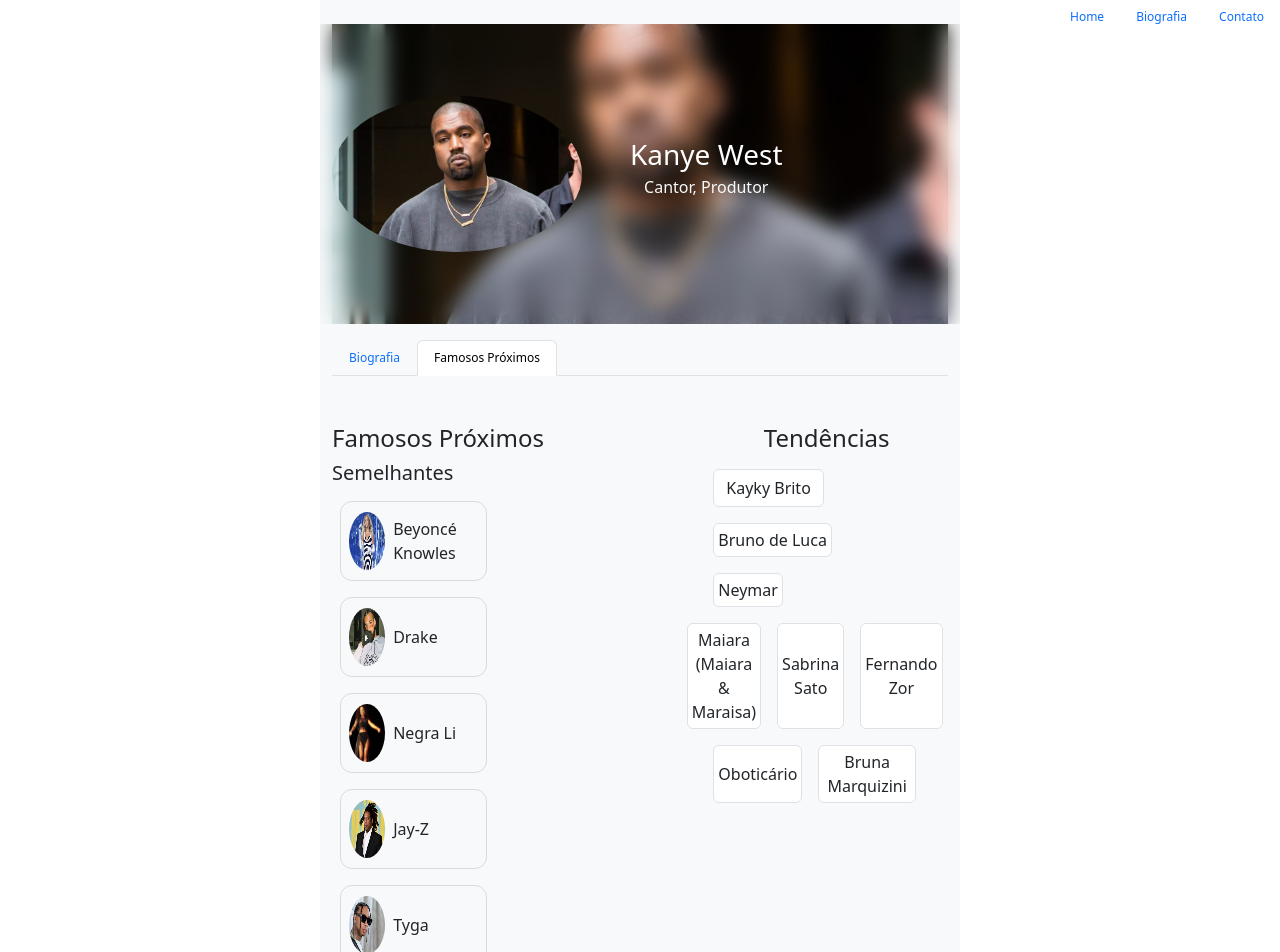
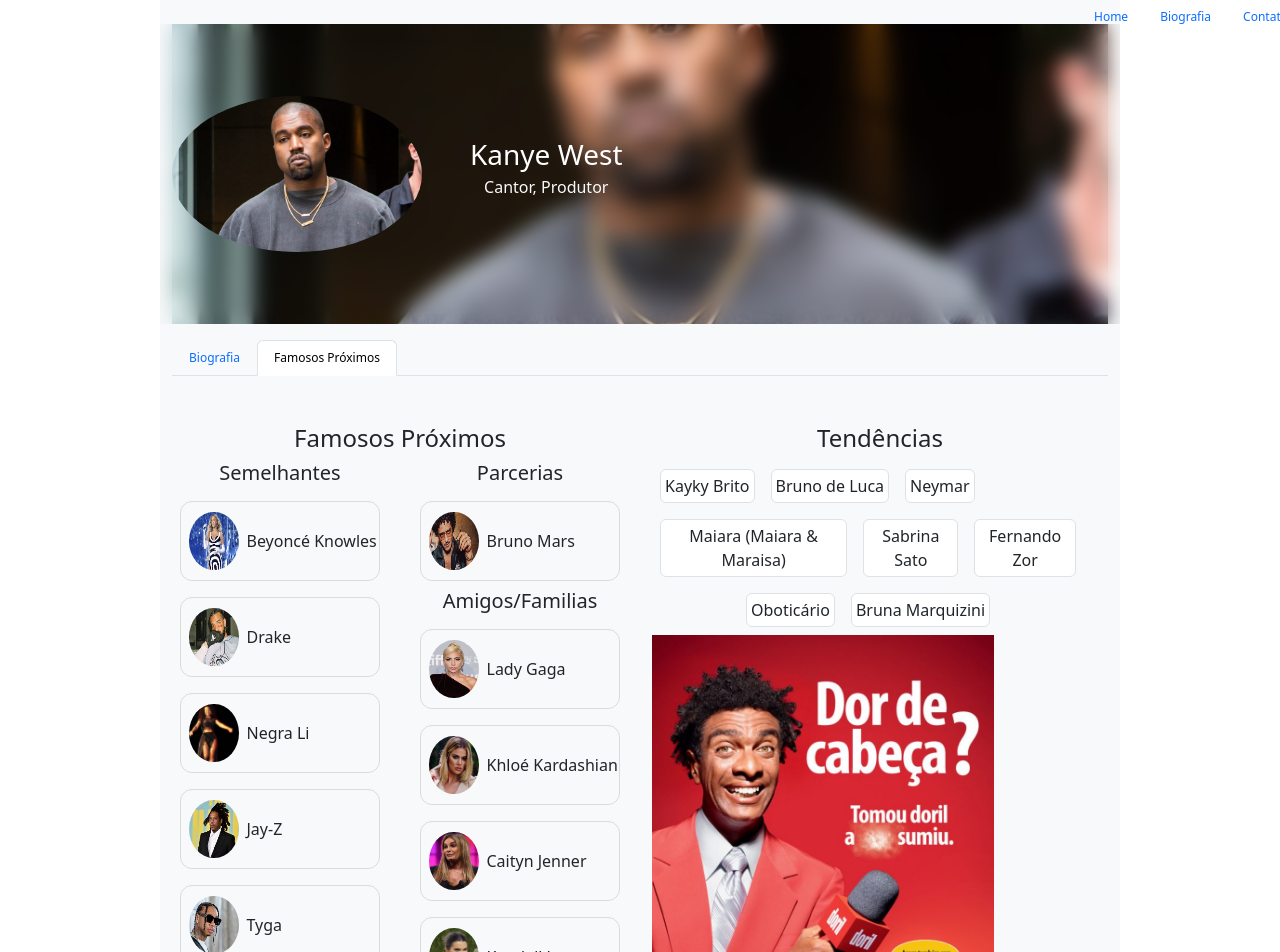
Before and after one commit to Renanluizssx/Projeto-Kanye-West, a React (Create React App) app in the folder myapp/: page /Famosos in a window 1280 px wide. Shown: the top 952 px of the page. Built offline with nearby package versions, Linux system fonts and the light colour scheme.

Commit message:
commitado

```diff
--- a/myapp/src/Componentes/boxes-artista/index.js
+++ b/myapp/src/Componentes/boxes-artista/index.js
@@ -4,7 +4,7 @@ import Col from "react-bootstrap/esm/Col";
 function DadosArtistas({ imagem, nome }) {
   return (
     <Row>
-      <Col lg={6}>
+      <Col xs={12} sm={12} md={12} lg={12}>
         <Box
           className="d-flex align-items-center"
           sx={{
--- a/myapp/src/Componentes/header-biografia/index.js
+++ b/myapp/src/Componentes/header-biografia/index.js
@@ -10,14 +10,14 @@ function HeaderBiografia({ Row, Col }) {
           <Row className="align-items-center container-header">
             <Col>
               <Row>
-                <Col className="d-flex align-items-center text-light flex-column flex-sm-column flex-lg-row">
+                <Col className="d-flex align-items-center text-light flex-column flex-sm-column flex-md-column flex-lg-row flex-xl-row flex-xxl-row">
                   <img
                     className="imagem-kanye-biografia h-100"
                     src={Kanye}
                     alt="imagem Kanye"
                   />
 
-                  <p className="text-center ms-sm-0 ms-lg-5">
+                  <p className="text-center ms-0 ms-sm-0 ms-md-0 ms-lg-5 ms-xl-5 ms-xxl-5">
                     <span className="fs-3">Kanye West</span>
                     <br /> Cantor, Produtor
                   </p>
--- a/myapp/src/Componentes/navegacao/index.js
+++ b/myapp/src/Componentes/navegacao/index.js
@@ -3,11 +3,16 @@ import { LinkContainer } from "react-router-bootstrap";
 function Navegacao({ Row, Col }) {
   return (
     <Row className="fixed-top">
-      <Col xs={12} sm={12}>
-        <Nav
-          className="justify-content-sm-end justify-content-end"
-          activeKey="/home"
-        >
+      <Col
+        xs={12}
+        sm={12}
+        md={12}
+        lg={12}
+        xl={12}
+        xxl={12}
+        className="d-flex ms-4 justify-content-end"
+      >
+        <Nav>
           <Nav.Item>
             <LinkContainer to="/">
               <Nav.Link>Home</Nav.Link>
--- a/myapp/src/Componentes/tendencias/index.js
+++ b/myapp/src/Componentes/tendencias/index.js
@@ -6,7 +6,7 @@ function Tendencias({ Row, Col }) {
       <h2 className="fs-4 text-center">Tendências</h2>
       <Row>
         <Col xs={12} className="tendencias-col justify-content-center">
-          <Button variant="p-1 mb-2 bg-white text-dark border tendencias m-2">
+          <Button className="p-1 mb-2 bg-white text-dark border tendencias m-2">
             Kayky Brito
           </Button>
 
@@ -18,7 +18,7 @@ function Tendencias({ Row, Col }) {
           </Button>
         </Col>
       </Row>
-      <Row className="d-sm-none d-lg-flex">
+      <Row className="d-sm-none d-md-block d-lg-block d-xl-block d-xxl-block">
         <Col xs={12} className="tendencias-col d-flex justify-content-center ">
           <Button className="p-1  mb-2 bg-white text-dark border tendencias m-2">
             Maiara (Maiara & Maraisa)
@@ -32,7 +32,7 @@ function Tendencias({ Row, Col }) {
           </Button>
         </Col>
       </Row>
-      <Row className="d-sm-none d-lg-flex">
+      <Row className="d-sm-none d-md-block d-lg-block d-xl-block d-xxl-block">
         <Col xs={12} className="tendencias-col d-flex justify-content-center">
           <Button className="p-1 mb-2 bg-white text-dark border m-2">
             Oboticário
--- a/myapp/src/pages/biografia/index.js
+++ b/myapp/src/pages/biografia/index.js
@@ -17,7 +17,7 @@ function Biografia() {
             <Row className="mt-5 flex-sm-row">
               <Col xs={12} sm={6} md={6} lg={6} xl={6} xxl={6}>
                 <Row className="caixa-detalhes fs-6">
-                  <h2 className="fs-4 text-center">Tendências</h2>
+                  <h2 className="fs-4 text-center">Biografia</h2>
 
                   <Col xs={12} sm={12} md={12} lg={12} xxl={12}>
                     <Box
--- a/myapp/src/pages/secao-famosos/index.js
+++ b/myapp/src/pages/secao-famosos/index.js
@@ -8,6 +8,7 @@ import * as React from "react";
 import DadosArtistas from "../../Componentes/boxes-artista";
 import { dadosArtistas } from "../../ColecaodeDados";
 import Tendencias from "../../Componentes/tendencias";
+import anuncio from "../../Assets/anuncio.jpg";
 function SecaoFamosos() {
   const dadosArtistasSemelhantes = dadosArtistas.semelhantes;
   const dadosArtistasInfluencas = dadosArtistas.influencias;
@@ -19,16 +20,26 @@ function SecaoFamosos() {
       <Navegacao Row={Row} Col={Col} />
 
       <Row className="justify-content-center">
-        <Col xs={6} className="bg-light pt-4">
+        <Col xs={12} sm={9} md={9} lg={9} className="bg-light pt-4">
           <HeaderBiografia Row={Row} Col={Col} />
-          <Row className="mt-5">
-            <Col xs={7} className="d-flex flex-column">
-              <main>
-                <h2 className="fs-4">Famosos Próximos</h2>
+          <main>
+            <Row
+              className="
+            mt-5 flex-column flex-sm-row-reverse
+            align-items-center align-items-sm-start align-items-md-start
+             align-items-lg-start align-items-xl-start align-items-xxl-start
+             justify-content-center"
+            >
+              <Col xs={12} sm={6} md={6} lg={6}>
+                <Tendencias Row={Row} Col={Col} />
+                <img src={anuncio} alt="Anúncio" className="w-75 h-100" />
+              </Col>
+              <Col xs={7} sm={6} md={6} lg={6} className="d-flex flex-column">
+                <h2 className="fs-4 text-center">Famosos Próximos</h2>
                 <Row className="justify-content-center">
-                  <Col xs={5} sm={12}>
+                  <Col xs={12} sm={12} md={12} lg={6}>
                     <div className="w-100">
-                      <h3 className="fs-5">Semelhantes</h3>
+                      <h3 className="fs-5 text-center">Semelhantes</h3>
 
                       {dadosArtistasSemelhantes.map((artista, id) => (
                         <DadosArtistas
@@ -38,7 +49,7 @@ function SecaoFamosos() {
                         />
                       ))}
 
-                      <h3 className="fs-5">Influências</h3>
+                      <h3 className="fs-5 text-center">Influências</h3>
                       {dadosArtistasInfluencas.map((artista, id) => (
                         <DadosArtistas
                           key={id}
@@ -49,15 +60,21 @@ function SecaoFamosos() {
                     </div>
                   </Col>
 
-                  <Col xs={6} sm={12} className="d-flex flex-column">
-                    <h3 className="fs-5">Parcerias</h3>
+                  <Col
+                    xs={12}
+                    sm={12}
+                    md={12}
+                    lg={6}
+                    className="d-flex flex-column"
+                  >
+                    <h3 className="fs-5 text-center">Parcerias</h3>
 
                     <DadosArtistas
                       imagem={dadoParceria.imagem}
                       nome={dadoParceria.nome}
                     />
 
-                    <h3 className="fs-5">Amigos/Familias</h3>
+                    <h3 className="fs-5 text-center">Amigos/Familias</h3>
                     {dadosArtistasAmigosEFamilias.map((artista, id) => (
                       <DadosArtistas
                         key={id}
@@ -65,19 +82,16 @@ function SecaoFamosos() {
                         nome={artista.nome}
                       />
                     ))}
-                    <h3 className="fs-5">Amor</h3>
+                    <h3 className="fs-5 text-center">Amor</h3>
                     <DadosArtistas
                       imagem={dadoArtistaAmor.imagem}
                       nome={dadoArtistaAmor.nome}
                     />
                   </Col>
                 </Row>
-              </main>
-            </Col>
-            <Col xs={5}>
-              <Tendencias Row={Row} Col={Col} />
-            </Col>
-          </Row>
+              </Col>
+            </Row>
+          </main>
         </Col>
       </Row>
     </Container>
```
Also changed, not shown: myapp/src/Assets/anuncio.jpg (added).
